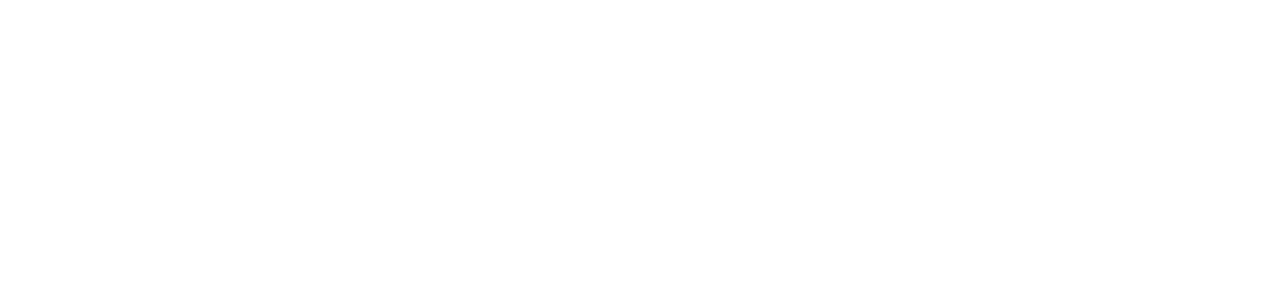
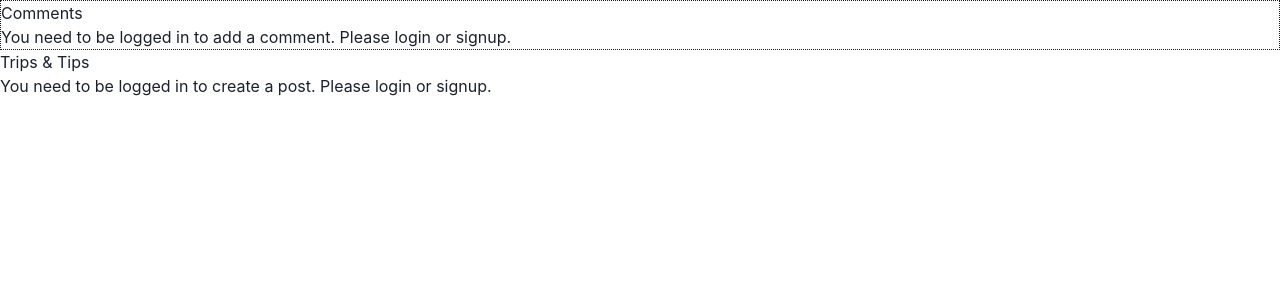
Before and after one commit to saucymj/MERN-BookingApp, a React (Create React App) app in the folder client/: page / in a window 1280 px wide. Before the commit this address had no page. Shown: the top 300 px of the page. Built offline with nearby package versions, Linux system fonts and the light colour scheme; no server answers.

Commit message:
added comment and review forms

```diff
--- a/client/src/App.js
+++ b/client/src/App.js
@@ -35,6 +35,10 @@
         <div className="flex-column justify-flex-start min-100-vh">
           <Routes>
               <Route
+                path="/"
+                element={<Home />}
+              />
+              <Route
                 path="/login"
                 element={<Login />}
               />
--- /dev/null
+++ b/client/src/components/CommentForm/index.js
@@ -0,0 +1,69 @@
+import React, { useState } from 'react';
+import { Link } from 'react-router-dom';
+import { useMutation } from '@apollo/client';
+
+import { ADD_COMMENT } from '../../utils/mutations';
+
+import Auth from '../../utils/auth';
+import { FormControl, Button, Textarea, Text } from '@chakra-ui/react';
+import { AddIcon } from '@chakra-ui/icons';
+
+
+const CommentForm = ({ reviewId }) => {
+    const [commentText, setCommentText] = useState('');
+    const [characterCount, setCharacterCount] = useState(0);
+
+    const [addComment, { error }] = useMutation(ADD_COMMENT);
+
+    const handleFormSubmit = async (event) => {
+        event.preventDefault();
+
+        try {
+            const { data } = await addComment({
+                variables: {
+                    reviewId,
+                    commentText,
+                    commentAuthor: Auth.getProfile().data.username,
+                },
+            });
+
+            setCommentText('');
+        } catch (err) {
+            console.error(err);
+        }
+    };
+
+    const handleChange = (event) => {
+        const { name, value } = event.target;
+
+        if (name === 'commentText' && value.length <= 280) {
+            setCommentText(value);
+            setCharacterCount(value.length);
+        }
+    };
+
+    return (
+        <div>
+            <h3>Comments</h3>
+            {Auth.loggedIn() ? (
+                <>
+                    <FormControl onSubmit={handleFormSubmit}>
+                        <Textarea value={commentText} placeholder='Leave a comment...' onChange={handleChange} />
+                        <Text mb='8px'> Character Count: {characterCount}/280
+                        {error && <span className="ml-2">{error.message}</span>}</Text>
+                        <div>
+                            <Button mt={8} colorScheme='blue' type='submit'><AddIcon /></Button>
+                        </div>
+                    </FormControl>
+                </>
+            ) : (
+                <p>
+                    You need to be logged in to add a comment. Please{' '}
+                    <Link to="/login">login</Link> or <Link to="/signup">signup.</Link>
+                </p>
+            )}
+        </div>
+    );
+};
+
+export default CommentForm;
--- /dev/null
+++ b/client/src/components/ReviewForm/index.js
@@ -0,0 +1,83 @@
+import React, { useState } from 'react';
+import { Link } from 'react-router-dom';
+import { useMutation } from '@apollo/client';
+
+import { ADD_REVIEW } from '../../utils/mutations';
+import { QUERY_REVIEWS } from '../../utils/queries';
+
+import Auth from '../../utils/auth';
+import { FormControl, Button, Textarea, Text } from '@chakra-ui/react';
+import { AddIcon } from '@chakra-ui/icons';
+
+const ReviewForm = () => {
+  const [reviewText, setReviewText] = useState('');
+
+  const [characterCount, setCharacterCount] = useState(0);
+
+  const [addReview, { error }] = useMutation(ADD_REVIEW, {
+    update(cache, { data: { addReview } }) {
+      try {
+        const { reviews } = cache.readQuery({ query: QUERY_REVIEWS });
+
+        cache.writeQuery({
+          query: QUERY_REVIEWS,
+          data: { reviews: [addReview, ...reviews] },
+        });
+      } catch (e) {
+        console.error(e);
+      }
+    },
+  });
+
+  const handleFormSubmit = async (event) => {
+    event.preventDefault();
+
+    try {
+      const { data } = await addReview({
+        variables: {
+          reviewText,
+          reviewAuthor: Auth.getProfile().data.username,
+        },
+      });
+
+      setReviewText('');
+    } catch (err) {
+      console.error(err);
+    }
+  };
+
+  const handleChange = (event) => {
+    const { name, value } = event.target;
+
+    if (name === 'reviewText' && value.length <= 280) {
+      setReviewText(value);
+      setCharacterCount(value.length);
+    }
+  };
+
+  return (
+    <div>
+      <h3>Trips & Tips</h3>
+
+      {Auth.loggedIn() ? (
+        <>
+          <FormControl onSubmit={handleFormSubmit}>
+            <Textarea value={reviewText} placeholder='Leave a comment...' onChange={handleChange} />
+            <Text mb='8px'> Character Count: {characterCount}/280
+            {error && <span className="ml-2">{error.message}</span>}</Text>
+            <div>
+            <Button mt={8} colorScheme='blue' type='submit'><AddIcon /></Button>
+            </div>
+            </FormControl>
+        </>
+      ) : (
+        <p>
+          You need to be logged in to create a post. Please{' '}
+          <Link to="/login">login</Link> or <Link to="/signup">signup.</Link>
+        </p>
+      )}
+    </div>
+  );
+};
+
+export default ReviewForm;
--- a/client/src/pages/Home.js
+++ b/client/src/pages/Home.js
@@ -0,0 +1,38 @@
+import React from 'react';
+import { useQuery } from '@apollo/client';
+
+//import ReviewList from '../components/ReviewList';
+import ReviewForm from '../components/ReviewForm';
+import CommentForm from '../components/CommentForm'
+
+import { QUERY_REVIEWS } from '../utils/queries';
+
+const Home = () => {
+  const { loading, data } = useQuery(QUERY_REVIEWS);
+  const reviews = data?.reviews || [];
+
+  return (
+    <main>
+      <div className="flex-row justify-center">
+        <div
+          className="col-12 col-md-10 mb-3 p-3"
+          style={{ border: '1px dotted #1a1a1a' }}
+        >
+          <CommentForm />
+        </div>
+        <div className="col-12 col-md-8 mb-3">
+          {loading ? (
+            <div>Loading...</div>
+          ) : (
+            <ReviewForm
+              reviews={reviews}
+              title="Some Feed for Thought(s)..."
+            />
+          )}
+        </div>
+      </div>
+    </main>
+  );
+};
+
+export default Home;
--- a/client/src/pages/Login.js
+++ b/client/src/pages/Login.js
@@ -65,6 +65,7 @@
                 </FormControl>
 
 
+
             )}
             {error && (
                 <div className="">
```
Also changed, not shown: client/src/components/Footer/index.js (added), client/src/components/Header/index.js (added).
